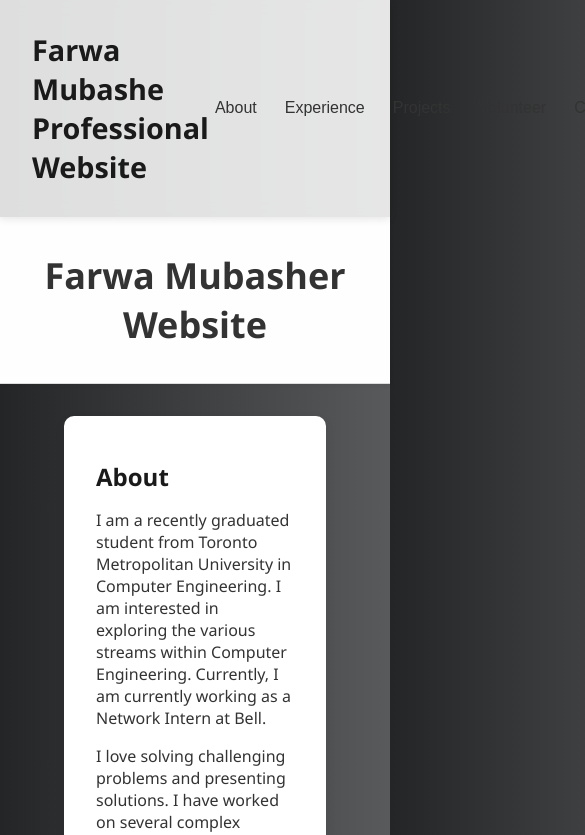
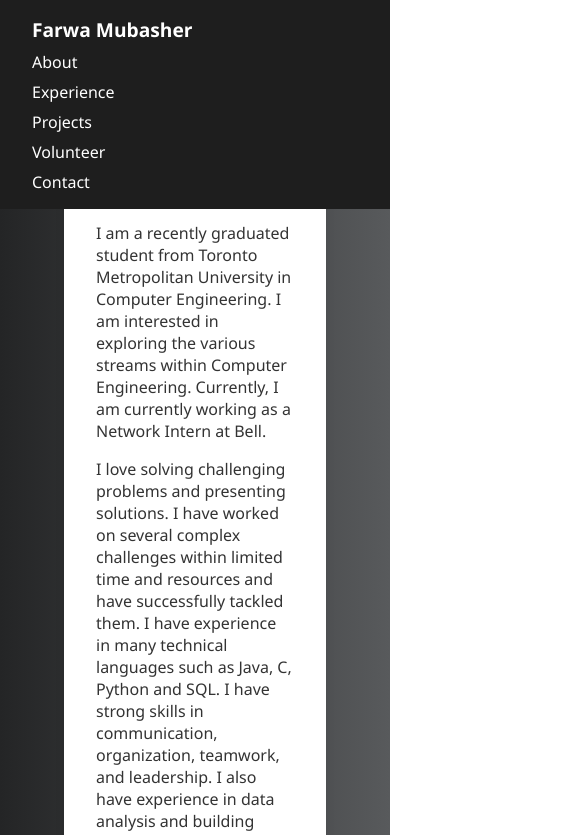
Before and after one commit to farwamubasher/farwamubasher, a React (Create React App) app: page / in a window 390 px wide. Shown: the top 835 px of the page, 585 px wide, since content can reach past the window. Built offline with nearby package versions, Linux system fonts and the light colour scheme.

Commit message:
fixed the problem I was having with nav bar and to check if it is fixed on phone

```diff
--- a/src/App.css
+++ b/src/App.css
@@ -35,45 +35,64 @@ section {
 
 /* Sticky top navbar */
 .navbar {
-  position: sticky;
+  background-color: #1e1e1e;
+  padding: 1rem 2rem;
+  color: white;
+  position: fixed;
   top: 0;
+  left: 0; /* Ensure it starts at the very left */
+  width: 100%; /* Ensure navbar takes full width */
   z-index: 1000;
-  background-color: #ffffffd9; /* slight transparency */
-  padding: 1rem 2rem;
-  backdrop-filter: blur(8px);
+  box-sizing: border-box;  /* Include padding and border in the element’s total width and height */
+
+}
+
+.navbar-container {
   display: flex;
   justify-content: space-between;
   align-items: center;
-  box-shadow: 0 2px 8px rgba(0,0,0,0.1);
+  width: 100%; /* Ensure container takes full width */
+  max-width: 100%; /* Prevents container from being restricted */
 }
 
-.navbar h1 {
-  font-size: 1.8rem;
-  color: #1a1a1a;
+.logo {
+  font-size: 1.2rem;
+  font-weight: bold;
 }
 
-.navbar nav {
+.nav-links {
   display: flex;
   gap: 1rem;
+  list-style: none;
+  margin: 0;
+  padding: 0;
 }
 
-.navbar button {
-  background: none;
-  border: none;
-  font-size: 1rem;
+.nav-links li a {
+  color: white;
+  text-decoration: none;
   font-weight: 500;
-  color: #333;
-  cursor: pointer;
-  transition: color 0.3s, transform 0.2s;
 }
 
-.navbar button:hover {
-  color: #0056b3;
-  transform: translateY(-1px);
+/* Responsive layout: stack vertically on small screens */
+@media (max-width: 768px) {
+  .navbar-container {
+    flex-direction: column;
+    align-items: flex-start;
+  }
+
+  .nav-links {
+    flex-direction: column;
+    align-items: flex-start;
+    gap: 0.5rem;
+    margin-top: 0.5rem;
+  }
 }
+
 .page-banner {
   background-color: #fefefe;
   padding: 1rem 2rem;
+  padding-top: 80px;
   text-align: center;
   font-size: 1.5rem;
   font-weight: 600;
--- a/src/App.js
+++ b/src/App.js
@@ -16,21 +16,27 @@ const App = () => {
 
   return (
     <div className="app">
-
-      <header className="navbar">
-        <h1 className="title">Farwa Mubashe Professional Website</h1>
-        <nav>
-          <button onClick={() => scrollToSection('about')}>About</button>
-          <button onClick={() => scrollToSection('experience')}>Experience</button>
-          <button onClick={() => scrollToSection('projects')}>Projects</button>
-          <button onClick={() => scrollToSection('volunteer')}>Volunteer</button>
-          <button onClick={() => scrollToSection('contact')}>Contact</button>
-        </nav>
+      <header>
+        <nav className="navbar">
+        <div className="navbar-container">
+          <div className="logo">Farwa Mubasher</div>
+          <ul className="nav-links">
+            {/* Navigation links */}
+            <li><a href="#about">About</a></li>
+            <li><a href="#experience">Experience</a></li>
+            <li><a href="#projects">Projects</a></li>
+            <li><a href="#volunteer">Volunteer</a></li>
+            <li><a href="#contact">Contact</a></li>
+          </ul>
+        </div>
+      </nav>
       </header>
       <div className="page-banner">
-        <h2>Farwa Mubasher Website</h2>
+        {/* Page banner
+        <h2>Farwa Mubasher Website</h2>*/}
       </div>
       <main className="content">
+        {/* Main content sections */}
         <section id="about"><TabAbout /></section>
         <section id="experience"><TabWorkExperience /></section>
         <section id="projects"><TabProjects /></section>
@@ -38,7 +44,10 @@ const App = () => {
         <section id="contact"><TabContact /></section>
       </main>
 
-      <footer>© 2025 Farwa Mubasher. All rights reserved.</footer>
+      <footer>
+        {/* Footer */}
+        © 2025 Farwa Mubasher. All rights reserved.
+      </footer>
     </div>
   );
 };
--- a/src/Components/ProjectCard.css
+++ b/src/Components/ProjectCard.css
@@ -1,3 +1,23 @@
+.projects-grid {
+  display: grid;
+  grid-template-columns: 1fr;
+  gap: 1.5rem;
+  padding: 1rem;
+}
+
+@media (min-width: 600px) {
+  .projects-grid {
+    grid-template-columns: repeat(2, 1fr);
+  }
+}
+
+@media (min-width: 900px) {
+  .projects-grid {
+    grid-template-columns: repeat(3, 1fr);
+  }
+}
+
+/* ProjectCard.css */
 .project-card {
     background-color: #898c91;
     color: #1b1b1c;
```
